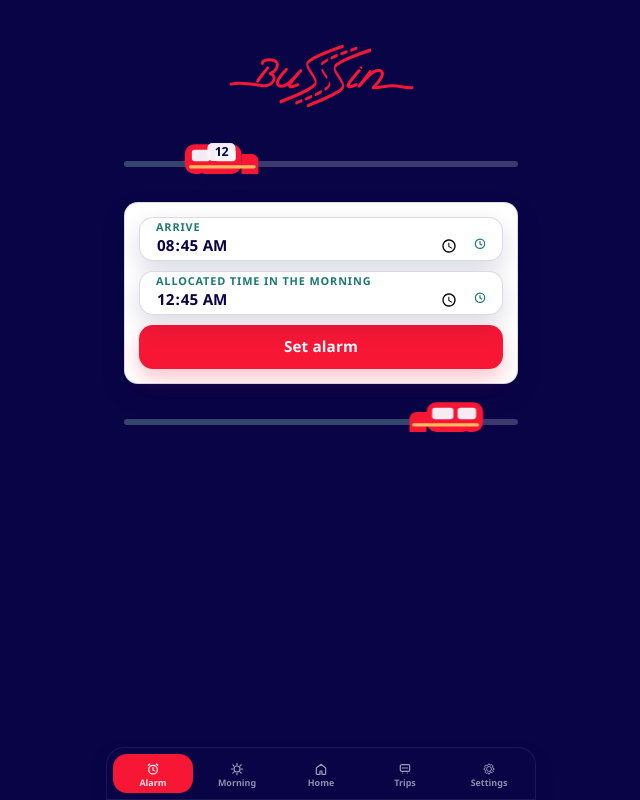
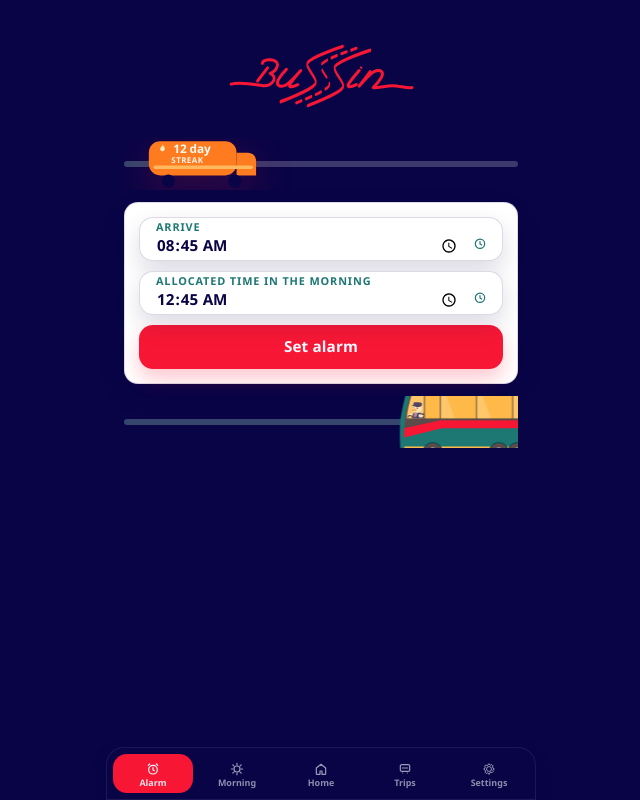
Before and after one commit to CraftyJJD/BathHack2026, a React (Vite) app in the folder frontend/: page / in a window 1280 px wide. Both pictures are taken after a click on the button "Alarm". Shown: the whole page, without its empty margins (319-959 px from the left). Built offline with nearby package versions, Linux system fonts and the light colour scheme.

Commit message:
add bus icon

```diff
--- a/frontend/src/App.css
+++ b/frontend/src/App.css
@@ -626,12 +626,18 @@
 .pre-go-bus {
   position: absolute;
   top: 50%;
-  left: -148px;
-  width: 136px;
-  height: 68px;
+  left: -172px;
+  width: 156px;
+  height: 78px;
   color: var(--accent-alert);
   transform: translateY(-50%);
-  animation: pre-go-drive-bus 9s linear infinite;
+  animation: pre-go-drive-bus 12s linear infinite;
+}
+
+.pre-go-bus--streak {
+  color: #ff7b1f;
+  width: 214px;
+  filter: drop-shadow(0 12px 20px rgba(247, 23, 53, 0.22));
 }
 
 .pre-go-bus--reverse {
@@ -639,7 +645,7 @@
 }
 
 .pre-go-bus-lane--active .pre-go-bus {
-  animation-duration: 6.8s;
+  animation-duration: 9s;
 }
 
 .pre-go-bus-lane--complete .pre-go-road__line--trail {
@@ -652,24 +658,59 @@
   display: block;
 }
 
-.pre-go-streak {
+.pre-go-bus__image {
+  width: 100%;
+  height: 100%;
+  display: block;
+  object-fit: contain;
+}
+
+.pre-go-streak-badge {
   position: absolute;
-  top: 13px;
-  left: 51px;
-  min-width: 28px;
-  height: 18px;
+  top: 16px;
+  left: 68px;
+  z-index: 2;
   display: flex;
   align-items: center;
-  justify-content: center;
-  color: var(--accent-strong);
-  background: rgba(244, 248, 255, 0.95);
-  border-radius: 5px;
-  letter-spacing: -0.03em;
-  font-size: 0.78rem;
+  gap: 4px;
+  min-width: 114px;
+  max-width: 126px;
+  color: #fff9ef;
+  text-align: center;
+  pointer-events: none;
+}
+
+.pre-go-streak-badge__icon {
+  width: 14px;
+  height: 14px;
+  color: #ffe4ad;
+  flex: 0 0 14px;
+  margin-top: 1px;
+}
+
+.pre-go-streak-badge__icon svg {
+  width: 100%;
+  height: 100%;
+  display: block;
+}
+
+.pre-go-streak-badge__value {
+  font-size: 0.74rem;
   font-weight: 800;
   line-height: 1;
-  box-shadow: none;
-  pointer-events: none;
+  letter-spacing: -0.01em;
+}
+
+.pre-go-streak-badge__label {
+  position: absolute;
+  left: 16px;
+  top: 15px;
+  font-size: 0.5rem;
+  font-weight: 800;
+  line-height: 1;
+  letter-spacing: 0.05em;
+  text-transform: uppercase;
+  opacity: 0.96;
 }
 
 @keyframes pre-go-drive-bus {
--- a/frontend/src/components/PreGoBusLane.tsx
+++ b/frontend/src/components/PreGoBusLane.tsx
@@ -1,4 +1,4 @@
-import { BusIcon } from './icons'
+import { BusIcon, FlameIcon } from './icons'
 
 type PreGoBusLaneProps = {
   reverse?: boolean
@@ -13,19 +13,37 @@ export function PreGoBusLane({
   progress = reverse ? 0.82 : 0.18,
   intent = 'idle',
 }: PreGoBusLaneProps) {
+  const isStreakBus = Boolean(streak) && !reverse
+
   return (
     <div
       className={`pre-go-bus-lane pre-go-bus-lane--${intent}`}
       style={{ ['--bus-progress' as string]: String(progress) }}
-      aria-hidden="true"
     >
       <div className="pre-go-road">
         <div className="pre-go-road__line" />
         <div className="pre-go-road__line pre-go-road__line--trail" />
       </div>
-      <div className={`pre-go-bus${reverse ? ' pre-go-bus--reverse' : ''}`}>
-        <BusIcon />
-        {streak ? <span className="pre-go-streak">{streak}</span> : null}
+      <div
+        className={`pre-go-bus${reverse ? ' pre-go-bus--reverse' : ''}${
+          isStreakBus ? ' pre-go-bus--streak' : ''
+        }`}
+        aria-hidden="true"
+      >
+        {isStreakBus ? (
+          <BusIcon variant="streak" />
+        ) : (
+          <img src="/bus.svg" alt="" className="pre-go-bus__image" />
+        )}
+        {isStreakBus ? (
+          <span className="pre-go-streak-badge">
+            <span className="pre-go-streak-badge__icon">
+              <FlameIcon />
+            </span>
+            <span className="pre-go-streak-badge__value">{streak} day</span>
+            <span className="pre-go-streak-badge__label">streak</span>
+          </span>
+        ) : null}
       </div>
     </div>
   )
--- a/frontend/src/components/icons.tsx
+++ b/frontend/src/components/icons.tsx
@@ -64,10 +64,29 @@ export function TimeIcon() {
   )
 }
 
-export function BusIcon() {
+export function FlameIcon() {
+  return (
+    <IconFrame>
+      <path
+        d="M12.1 3.8c.2 2.2-.8 3.4-1.9 4.5-1 1-1.9 2-1.9 3.7 0 2.1 1.6 3.9 3.8 3.9 2.4 0 4.2-1.8 4.2-4.3 0-2.6-1.7-4-2.8-5.4-.6-.8-1.2-1.5-1.4-2.4Z"
+        fill="currentColor"
+      />
+      <path
+        d="M12.2 10.1c.1 1-.3 1.6-.8 2.1-.4.4-.8.9-.8 1.6 0 .9.7 1.7 1.8 1.7 1.1 0 2-.9 2-2.1 0-1.2-.8-1.9-1.4-2.5-.4-.4-.7-.8-.8-1.3Z"
+        fill="#fff5d6"
+      />
+    </IconFrame>
+  )
+}
+
+export function BusIcon({ variant = 'default' }: { variant?: 'default' | 'streak' }) {
+  const isStreak = variant === 'streak'
+
   return (
     <svg viewBox="0 0 72 48" aria-hidden="true">
-      <rect x="8" y="10" width="40" height="21" rx="7" fill="currentColor" />
+      <rect x="8" y="10" width={isStreak ? '54' : '40'} height="21" rx="7" fill="currentColor" />
+      {isStreak ? null : (
+        <>
           <rect
             x="13"
             y="14"
@@ -86,11 +105,13 @@ export function BusIcon() {
             fill="#F4F8FF"
             opacity="0.95"
           />
-      <path d="M48 17h7c2.8 0 5 2.2 5 5v9H48Z" fill="currentColor" />
+        </>
+      )}
+      <path d={`M${isStreak ? '62' : '48'} 17h7c2.8 0 5 2.2 5 5v9H${isStreak ? '62' : '48'}Z`} fill="currentColor" />
       <circle cx="20" cy="34.5" r="4" fill="#090446" />
-      <circle cx="47" cy="34.5" r="4" fill="#090446" />
+      <circle cx={isStreak ? '61' : '47'} cy="34.5" r="4" fill="#090446" />
       <path
-        d="M12 26h45"
+        d={`M12 26h${isStreak ? '59' : '45'}`}
         stroke="#FEB95F"
         strokeWidth="2.2"
         strokeLinecap="round"
```
Lines whose indentation alone changed are shown as unchanged.
